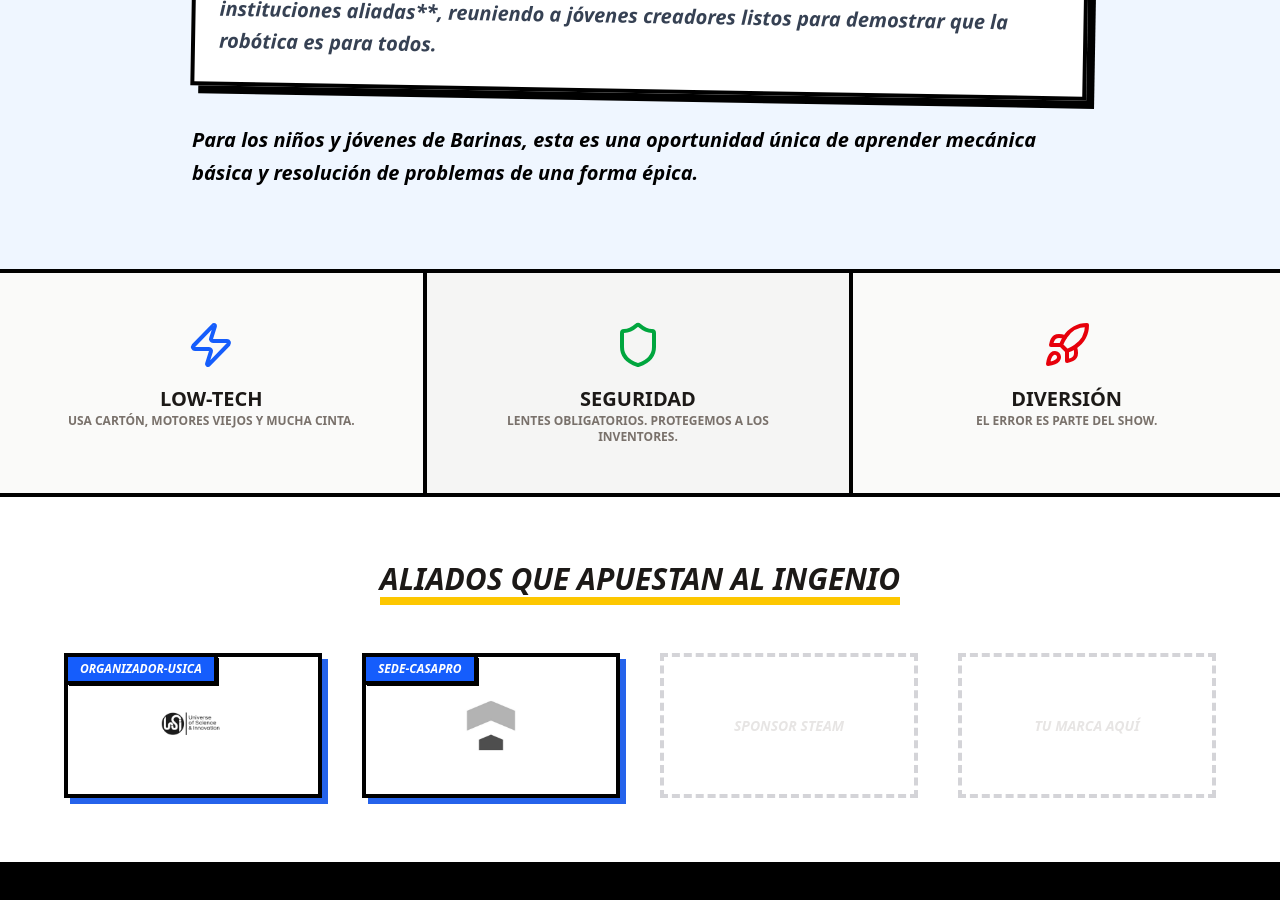
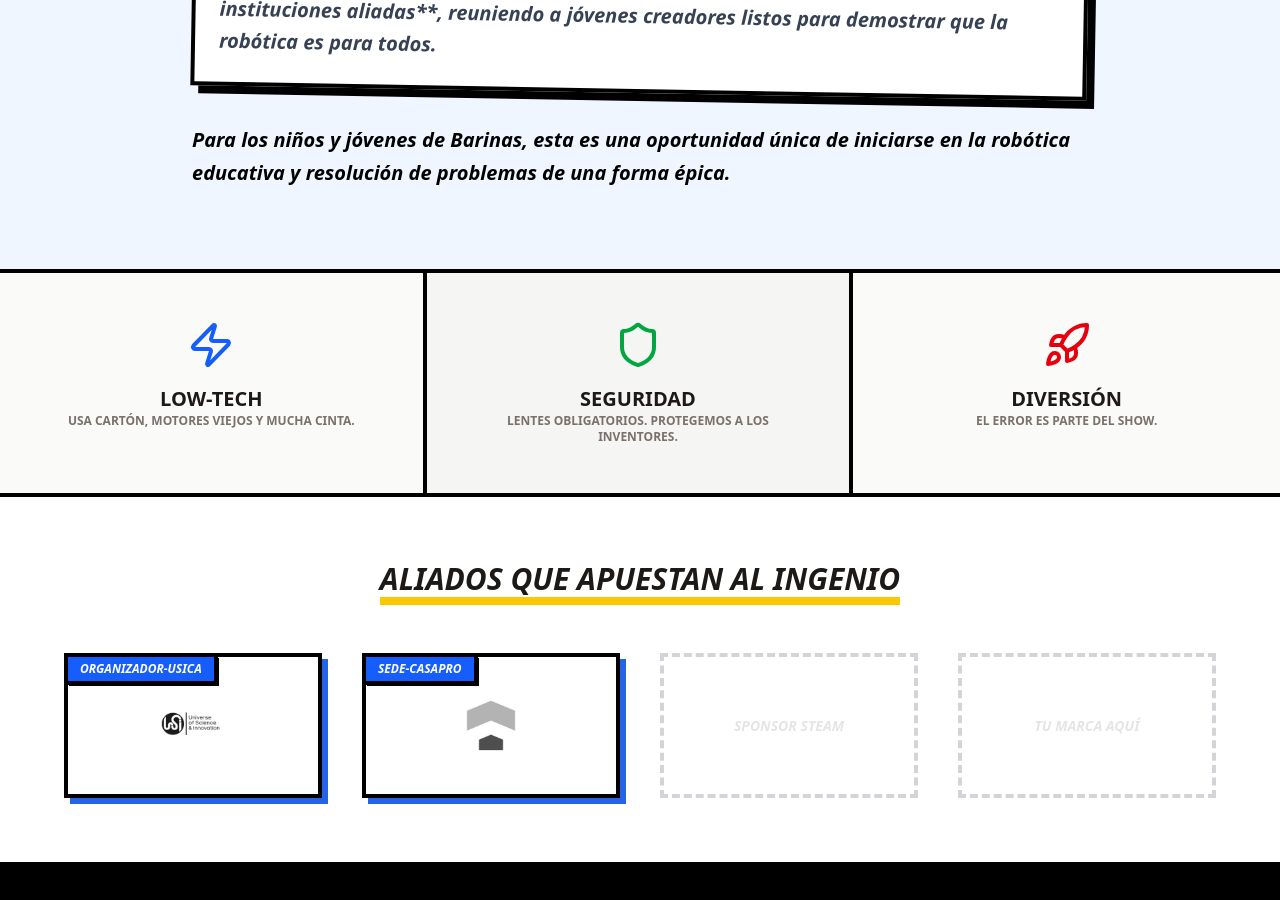
Before and after one commit to joelramonph/hebocon-barinas, a Next.js app: page / in a window 1280 px wide. Shown: the part 1360-2260 px from the top of the page. Built offline with nearby package versions, Linux system fonts and the light colour scheme.

Commit message:
actualizacion textomecanica por robotica eduactiva

```diff
--- a/src/app/page.js
+++ b/src/app/page.js
@@ -123,7 +123,7 @@ export default function Home() {
             </div>
 
             <p className="mt-8 italic">
-              Para los niños y jóvenes de Barinas, esta es una oportunidad única de aprender mecánica básica y resolución de problemas de una forma épica.
+              Para los niños y jóvenes de Barinas, esta es una oportunidad única de iniciarse en la robótica educativa y resolución de problemas de una forma épica.
             </p>
           </div>
         </div>
```
